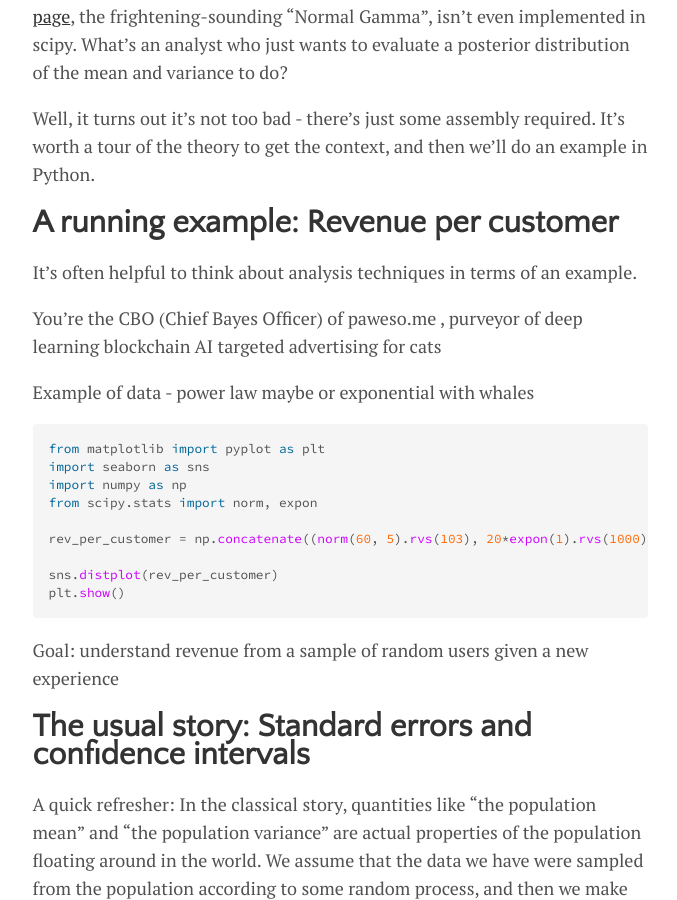
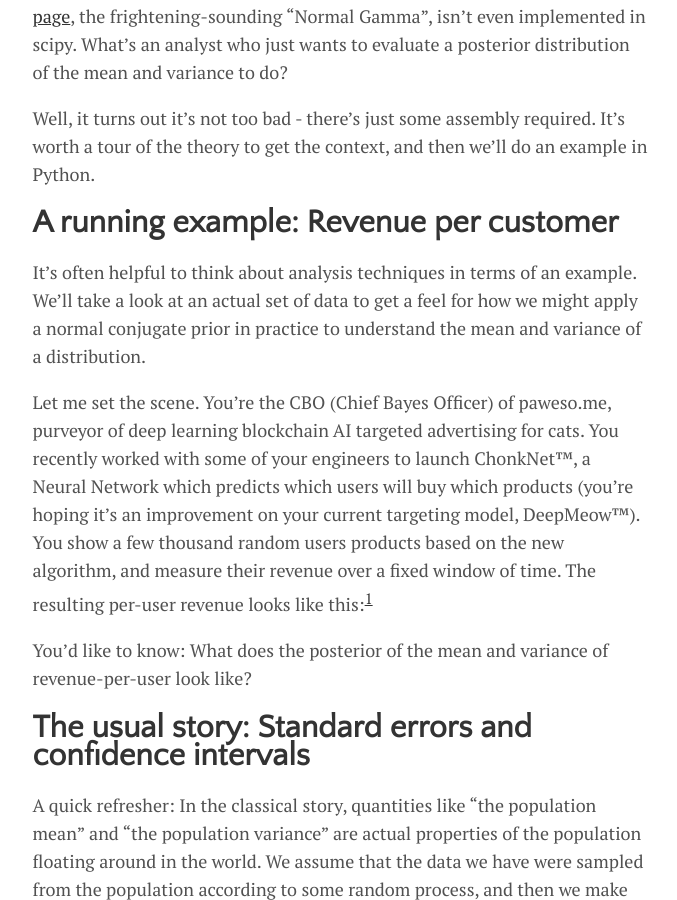
Before and after one commit to lmc2179/lmc2179.github.io, a Jekyll site: the page built from drafts/bayes_norm.md, in a window 1280 px wide and 900 px high, scrolled down 819 px. Shown: the whole window, without its empty margins (300-977 px from the left). Built offline with Jekyll 4.4.1, drawn with Linux system fonts in a browser that asks for light colours; formulas are drawn with MathJax 3; some of the changed text lies outside the part shown.

Commit message:
Update bayes_norm.md

````diff
--- a/drafts/bayes_norm.md
+++ b/drafts/bayes_norm.md
@@ -13,25 +13,12 @@ Well, it turns out it's not too bad - there's just some assembly required. It's
 
 # A running example: Revenue per customer
 
-It's often helpful to think about analysis techniques in terms of an example.
+It's often helpful to think about analysis techniques in terms of an example. We'll take a look at an actual set of data to get a feel for how we might apply a normal conjugate prior in practice to understand the mean and variance of a distribution.
 
-You're the CBO (Chief Bayes Officer) of paweso.me , purveyor of deep learning blockchain AI targeted advertising for cats
+Let me set the scene. You're the CBO (Chief Bayes Officer) of paweso.me, purveyor of deep learning blockchain AI targeted advertising for cats. You recently worked with some of your engineers to launch ChonkNet™, a Neural Network which predicts which users will buy which products (you're hoping it's an improvement on your current targeting model, DeepMeow™). You show a few thousand random users products based on the new algorithm, and measure their revenue over a fixed window of time. The resulting per-user revenue looks like this:<sup>[1](#foot1)</sup>
 
-Example of data - power law maybe or exponential with whales
 
-```python
-from matplotlib import pyplot as plt
-import seaborn as sns
-import numpy as np
-from scipy.stats import norm, expon
-
-rev_per_customer = np.concatenate((norm(60, 5).rvs(103), 20*expon(1).rvs(1000)))
-
-sns.distplot(rev_per_customer)
-plt.show()
-```
-
-Goal: understand revenue from a sample of random users given a new experience
+You'd like to know: What does the posterior of the mean and variance of revenue-per-user look like?
 
 # The usual story: Standard errors and confidence intervals
 
@@ -46,6 +33,21 @@ $$SE_\mu = \frac{\sigma}{\sqrt{n}}$$
 In practice, we often don't know the population standard deviation, $\sigma$. When the sample is "large", we're usually willing to use a point estimate of sigma computed from the data. This sweeps a bit of uncertainty associated with sigma under the rug - if we wanted to avoid doing so, we'd use a [slightly different procedure based on the T-distribution](https://en.wikipedia.org/wiki/Standard_error#Student_approximation_when_%CF%83_value_is_unknown).
 
 The standard error is so valuable in part because it lets us construct a confidence interval around the sample mean. The idea is that if we always constructed the CI at level $\alpha$ around the sample mean, our interval will contain the true mean most of the time. Specifically, we'd only leave it out $\alpha$ proportion of the time.
+
+In the case of our datast from above, we might produce something like this:
+
+```python
+from scipy.stats import norm
+
+se = np.std(rev_per_customer) / np.sqrt(len(rev_per_customer))
+
+print('The 99% confidence interval: {0}'.format(norm.interval(0.99, loc=np.mean(rev_per_customer), scale=se)))
+```
+
+Output:
+```
+The 99% confidence interval: (40.52948176704112, 43.54336132115466)
+```
 
 # The Bayesian version
 
@@ -198,3 +200,27 @@ Large sample size usually makes up for non-normality; https://dspace.mit.edu/bit
 compare with Bayesian bootstrap
 
 https://scholarsarchive.byu.edu/cgi/viewcontent.cgi?article=1277&context=facpub
+
+# An extra tip: What if my data is Log Normal instead of Normal?
+
+Here's a neat trick.
+
+# Endnotes
+
+<a name="foot1">1</a> Okay, fine, that's not real data; ChonkNet™ remains just an unrealized daydream in the head of one data scientist. I actually generated this data with this code:
+
+```python
+from matplotlib import pyplot as plt
+import seaborn as sns
+import numpy as np
+from scipy.stats import norm, expon
+
+np.random.seed(7312020)
+
+rev_per_customer = np.concatenate((norm(60, 5).rvs(103), 20*expon(1).rvs(1000)))
+
+sns.distplot(rev_per_customer)
+plt.show()
+```
+
+But don't tell anyone!
````
